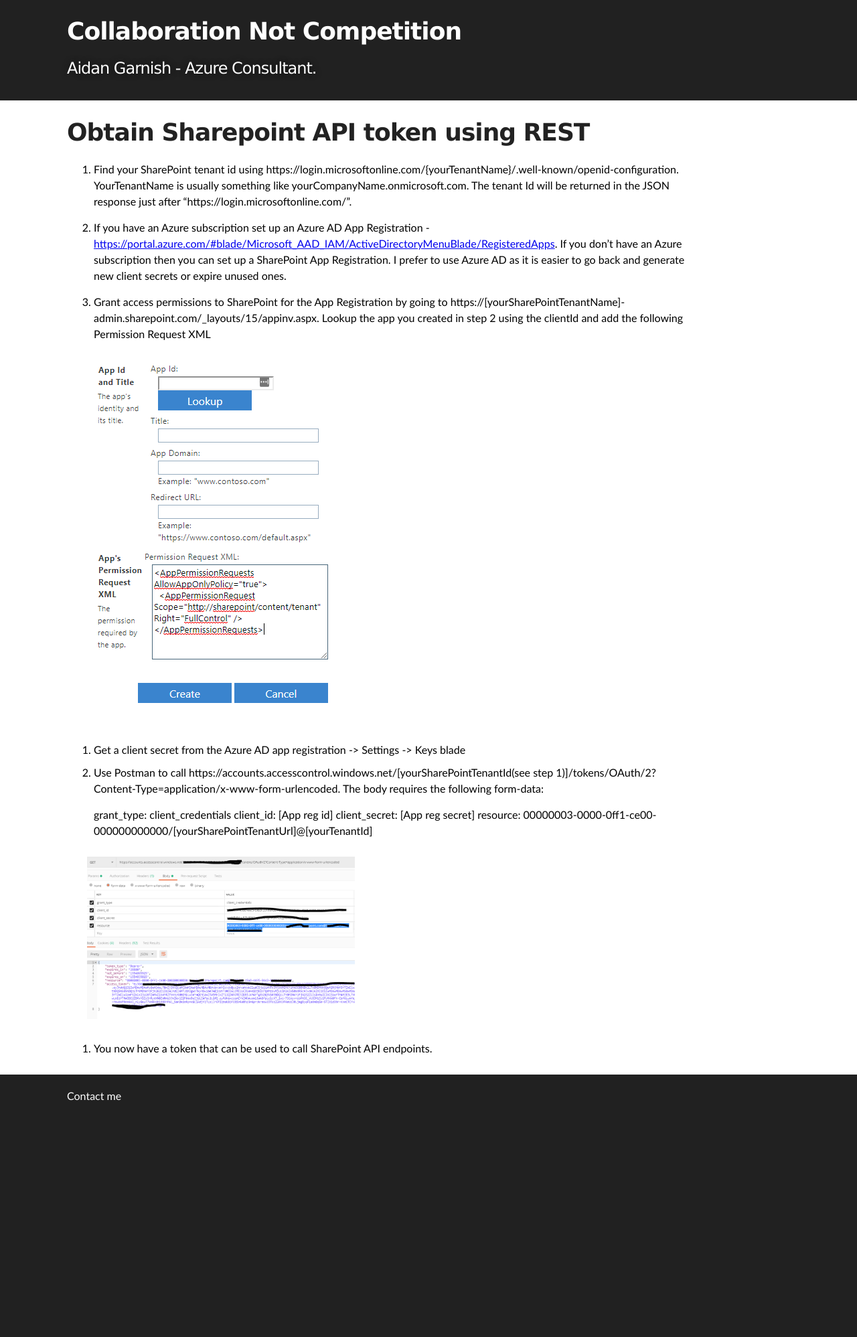
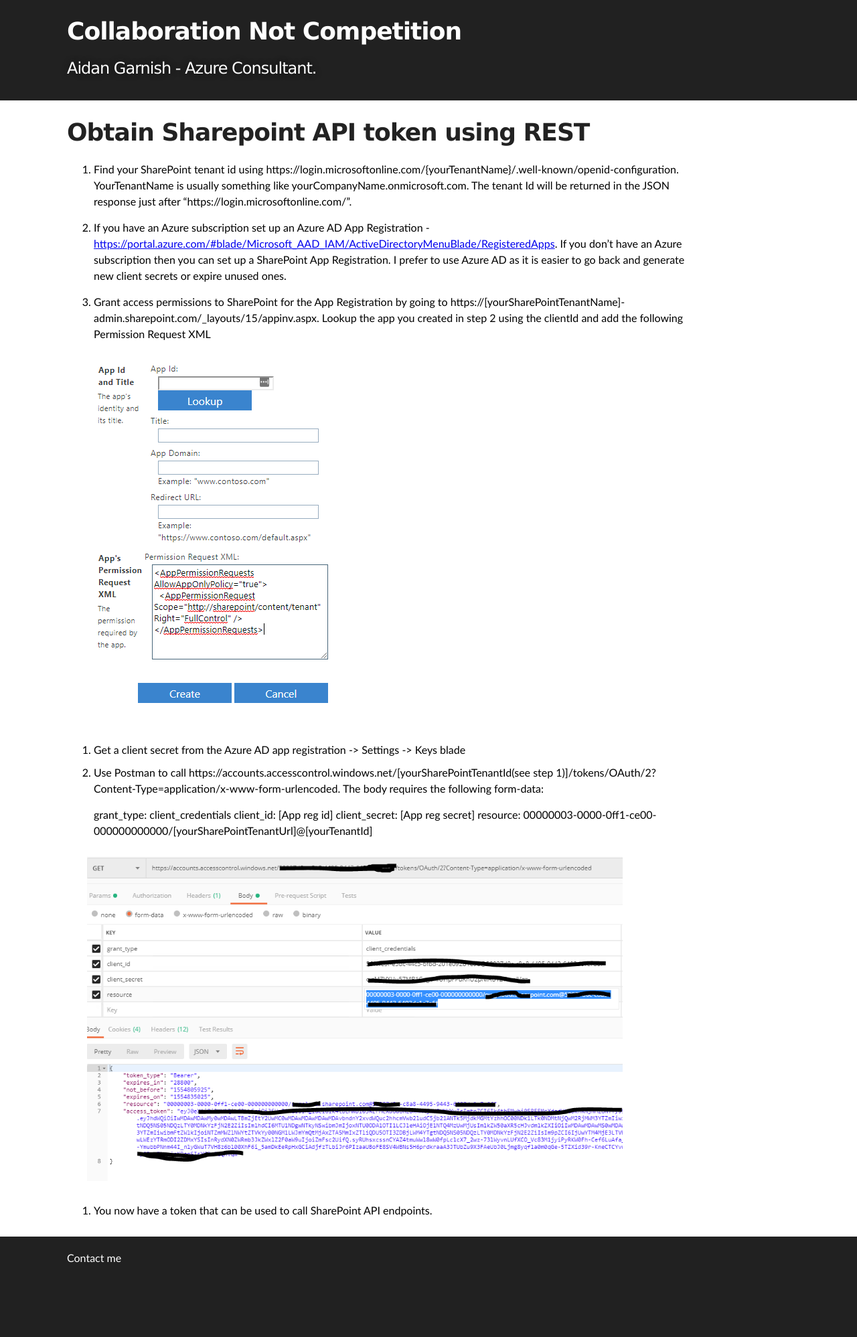
Before and after one commit to aidangarnish/aidangarnish.github.io, a Jekyll site: the page built from _posts/2019-04-09-obtain-sharepoint-api-token-using-rest.md, in a window 1280 px wide. Shown: the whole page at 67% size. Built offline with Jekyll 4.4.1, drawn with Linux system fonts in a browser that asks for light colours; before the commit the page ends 1755 px from its top, so only the background shows below that.

Commit message:
Larger images

```diff
--- a/assets/css/gridstyle.css
+++ b/assets/css/gridstyle.css
@@ -137,6 +137,9 @@
       }
       @media only screen and (min-width: 1200px)   {
 
+        img{
+          max-width: 800px;
+        }
         .gist{
           max-width: 100%;
         }
```
